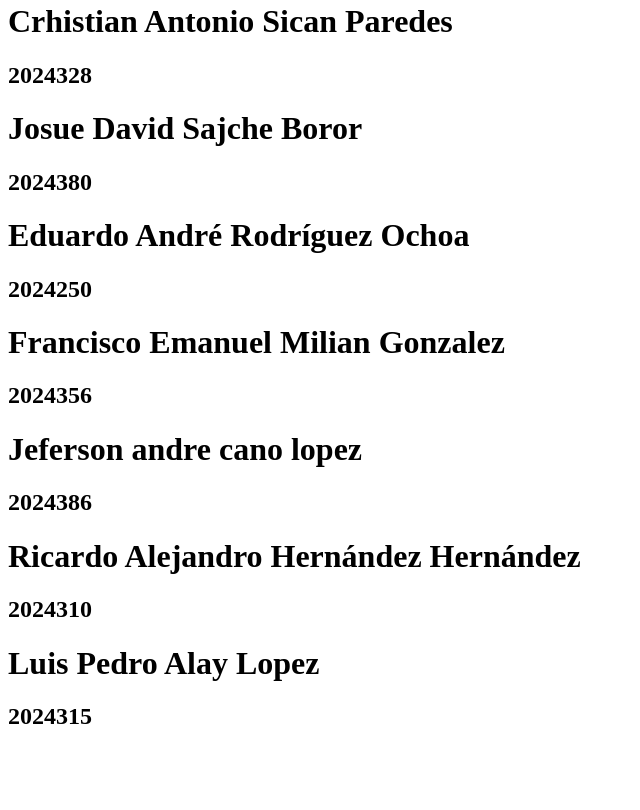
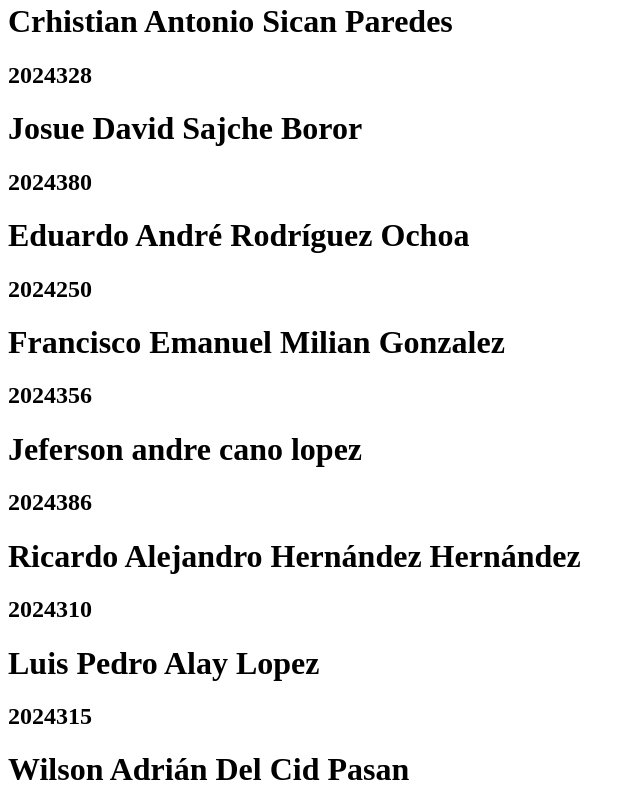
Before and after one commit to parmas24/IN5AV_2025, a plain HTML site: page index.html in a window 1280 px wide. Shown: the part 2690-3500 px from the top of the page, without its empty margins (0-640 px from the left). Before the commit the page ends 3440 px from the top, so only its background shows below. Drawn offline with Linux system fonts and the light colour scheme.

Commit message:
Agregar nombre completo en h1

```diff
--- a/index.html
+++ b/index.html
@@ -102,5 +102,6 @@
     <h1>Luis Pedro Alay Lopez</h1>
     <h2>2024315</h2>
 
+    <h1>Wilson Adrián Del Cid Pasan</h1>
 </body>
 </html>
```
